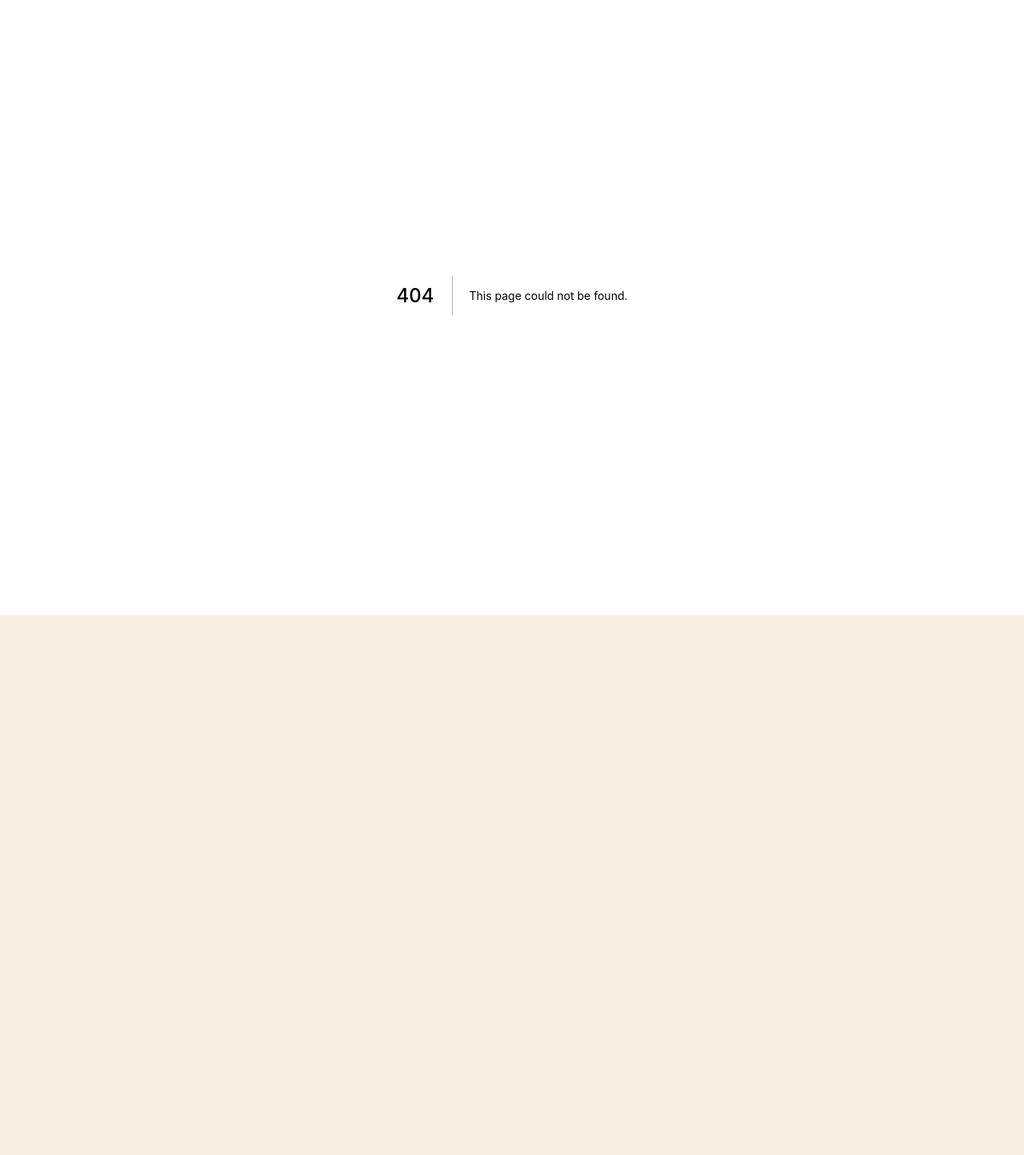
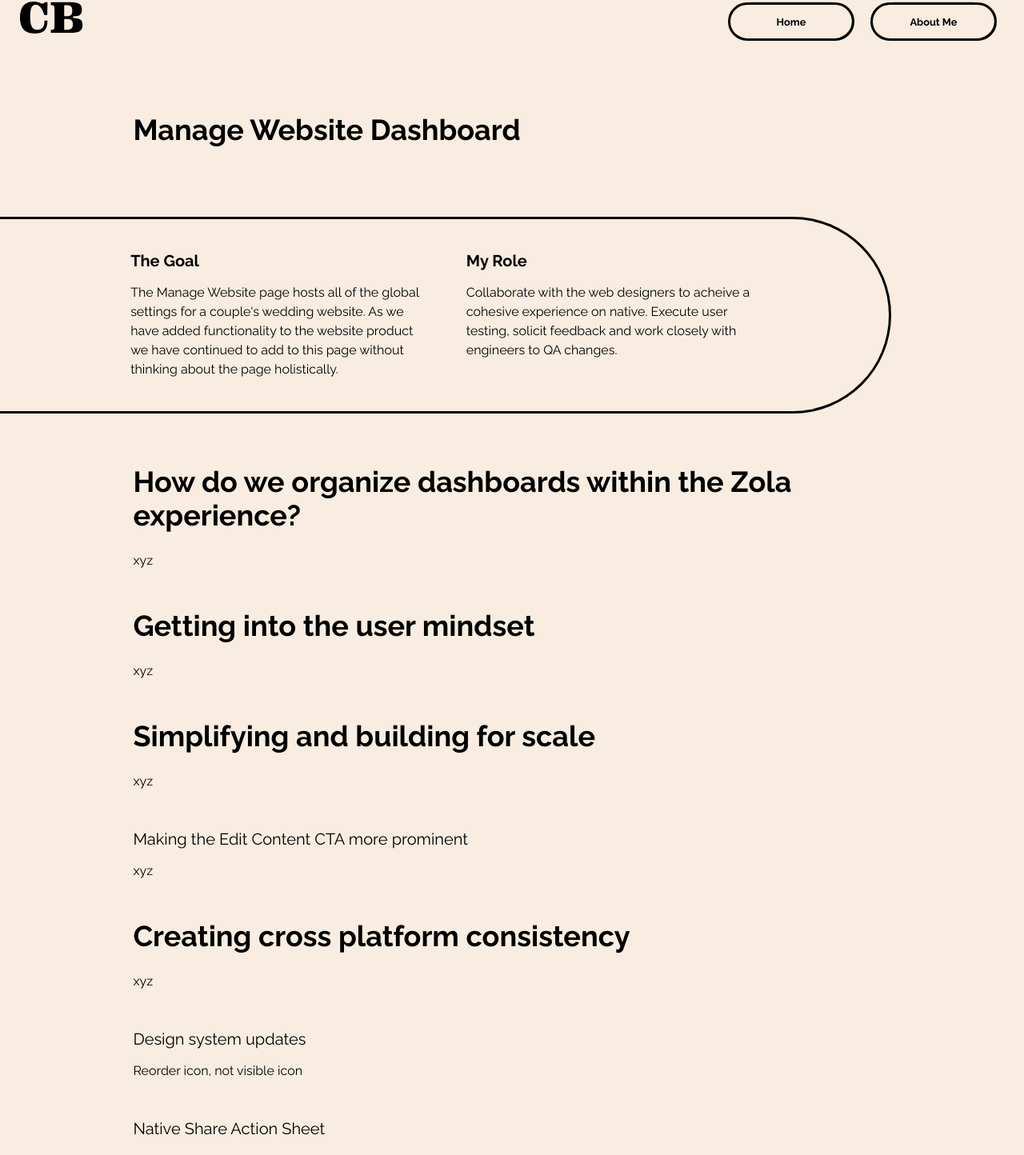
Before and after one commit to hottinet/casey-site-v2, a Next.js app: page /zola-manage-website in a window 1280 px wide. Before the commit this address had no page. Shown: the part 31-1475 px from the top of the page at 80% size. Before the commit the page ends 800 px from the top, so only its background shows below. Built offline with nearby package versions, Linux system fonts and the light colour scheme.

Commit message:
changes and manage websiet page

```diff
--- a/src/constants/routing.ts
+++ b/src/constants/routing.ts
@@ -10,7 +10,7 @@ export const LISTENJAY_ROUTE = '/listenjay';
 export const GRAPHICDESIGN_ROUTE = '/graphic-design';
 export const HOME_ROUTE = '/';
 export const ABOUT_ROUTE = '/about';
-export const ZOLA_WEBSITE_ROUTE = '/zola-wedding-website';
+export const ZOLA_CUSTOM_WEBSITE_ROUTE = '/zola-custom-website';
 export const ZOLA_FILTER_ROUTE = '/zola-filters';
 export const ZOLA_PAPER_ROUTE = '/zola-paper';
 
--- a/src/pages/zola-wedding-website.tsx
+++ b/src/pages/zola-custom-website.tsx
@@ -16,7 +16,7 @@ const PaddedExternalVideo = styled(ExternalVideo)`
   margin-bottom: 80px;
 `;
 
-const ZolaWeddingWebsite: React.FC = () => (
+const ZolaCustomWebsite: React.FC = () => (
   <Layout>
     <ContentBox column>
       <Title bold>Wedding Website Customization Tools</Title>
@@ -189,4 +189,4 @@ const ZolaWeddingWebsite: React.FC = () => (
   </Layout>
 );
 
-export default ZolaWeddingWebsite;
+export default ZolaCustomWebsite;
--- /dev/null
+++ b/src/pages/zola-manage-website.tsx
@@ -0,0 +1,50 @@
+import Box from '~/components/box/Box';
+import ContentBox from '~/components/box/ContentBox';
+import GridBox from '~/components/box/GridBox';
+import Image from '~/components/Image';
+import Layout from '~/components/meta/Layout';
+import DetailPickle from '~/components/pickles/DetailPickle';
+import StackedText from '~/components/StackedText';
+import Body from '~/components/typography/Body';
+import Heading from '~/components/typography/Heading';
+import Title from '~/components/typography/Title';
+import ExternalVideo from '~/components/videos/ExternalVideo';
+
+const ZolaManageWebsite: React.FC = () => (
+  <Layout>
+    <ContentBox column>
+      <Title bold>Manage Website Dashboard</Title>
+    </ContentBox>
+    <DetailPickle>
+      <StackedText
+        bottomText="The Manage Website page hosts all of the global settings for a couple's wedding website. As we have added functionality to the website product we have continued to add to this page without thinking about the page holistically."
+        topText="The Goal"
+      />
+      <StackedText
+        bottomText="Collaborate with the web designers to acheive a cohesive experience on native. Execute user testing, solicit feedback and work closely with engineers to QA changes."
+        topText="My Role"
+      />
+    </DetailPickle>
+    <ContentBox column>
+      <Title bold>
+        How do we organize dashboards within the Zola experience?
+      </Title>
+      <Body>xyz</Body>
+      <Title bold>Getting into the user mindset</Title>
+      <Body>xyz</Body>
+      <Title bold>Simplifying and building for scale</Title>
+      <Body>xyz</Body>
+      <Heading>Making the Edit Content CTA more prominent</Heading>
+      <Body>xyz</Body>
+      <Title bold>Creating cross platform consistency</Title>
+      <Body>xyz</Body>
+      <Heading>Design system updates</Heading>
+      <Body>Reorder icon, not visible icon</Body>
+      <Heading>Native Share Action Sheet</Heading>
+      <Title bold>User Testing</Title>
+      <Body>xyz</Body>
+    </ContentBox>
+  </Layout>
+);
+
+export default ZolaManageWebsite;
```
Also changed, not shown: src/pages/zola-paper.tsx (+26 -11 lines), public/ZolaPaper/zola-paper-cart.png (added), public/ZolaPaper/zola-paper-review-page.png (added).
